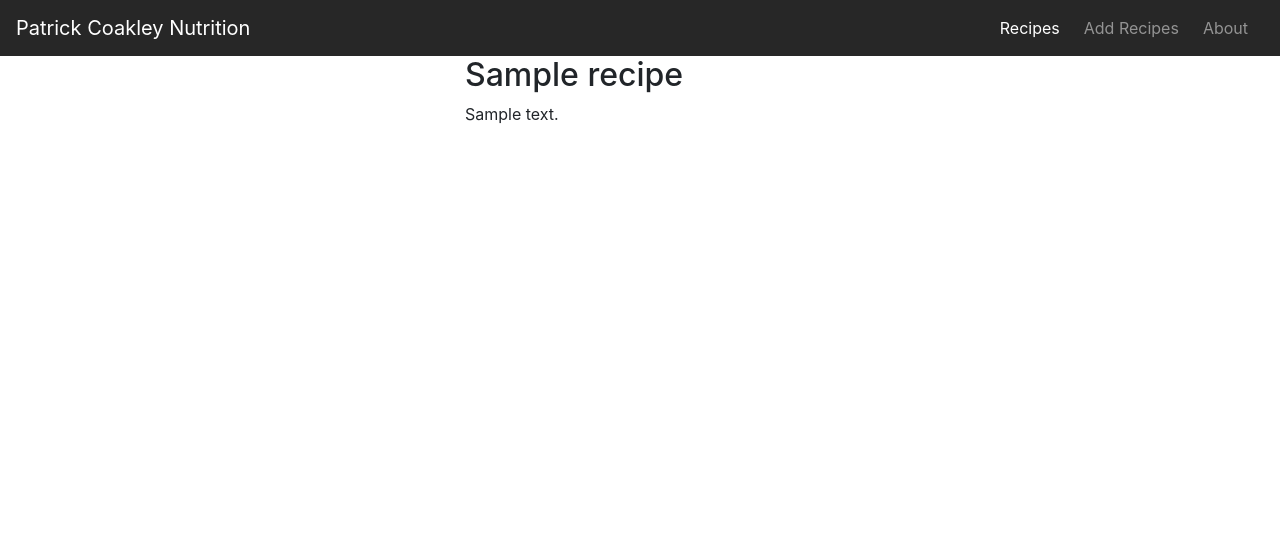
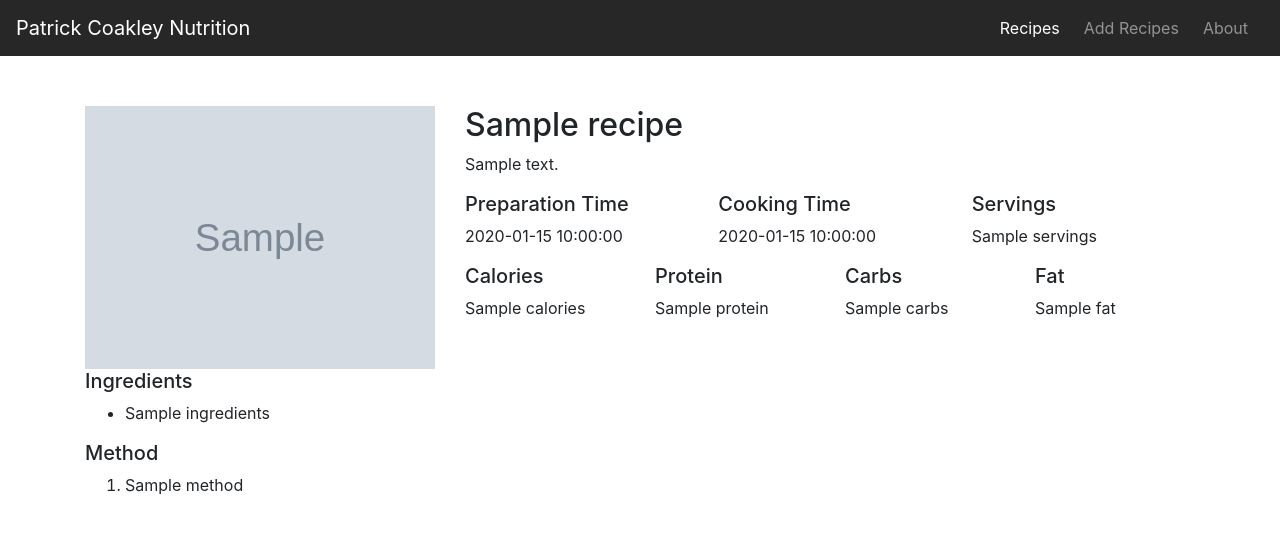
Before and after one commit to PatrickCoakley23/milestone3-, a Flask app: template templates/recipe_selected.html in a window 1280 px wide. Shown: the top 534 px of the page. Run offline with Flask 2, Linux system fonts and the light colour scheme; the template is opened without the code that fills it: most values are stand-ins (such as "Sample title", 1, 10 or a date in 2020); grey boxes marked "Sample" are stand-in pictures; some libraries are stand-ins or nearby versions.

Commit message:
have for loop function working  where ingredients and method lists are iterating correctly

```diff
--- a/run.py
+++ b/run.py
@@ -49,8 +49,8 @@ def insert_recipe():
 
 @app.route('/recipe_selected/<recipe_id>')
 def recipe_selected(recipe_id):
-    the_recipe = mongo.db.recipes.find_one({"_id": ObjectId(recipe_id)})
-    return render_template('recipe_selected.html', recipe=the_recipe)
+    the_recipe = mongo.db.recipes.find({"_id": ObjectId(recipe_id)})
+    return render_template('recipe_selected.html', recipes=the_recipe,)
 
 
 if __name__ == '__main__':
--- a/static/css/style.css
+++ b/static/css/style.css
@@ -1,5 +1,6 @@
 header {
     background-color: #272727;
+    margin-bottom: 50px;
 }
 
 /* RECIPES HOME PAGE */
@@ -8,3 +9,9 @@ header {
     width: 100%;
     height: 20vw;
 }
+
+/* RECIPE SELECTED */
+
+.recipe_selected_img {
+    width: 100%;
+}
--- a/templates/recipe_selected.html
+++ b/templates/recipe_selected.html
@@ -3,21 +3,71 @@
 
 
 <div class="container">
-    {% for recipe in recipe %}
+    {% for recipe in recipes %}
     <div class="row">
         <div class="col-4">
-
-        </div>
-        <div class="col-8">
-        <h2>{{recipe.recipe_name}}</h2>
-        <p>{{recipe.description}}</p>
+            <img src="{{recipe.image_link}}" alt="image of recipe" class="recipe_selected_img">
         </div>
 
-    {% endfor %}
-
+        <div class="col-8">
+            <h2>{{recipe.recipe_name}}</h2>
+            <p>{{recipe.description}}</p>
+            <div class="row">
+                <div class="col-4">
+                    <h5>Preparation Time</h5>
+                    <p>{{recipe.prep_time}}</p>
+                </div>
+                <div class="col-4">
+                    <h5>Cooking Time</h5>
+                    <p>{{recipe.cook_time}}</p>
+                </div>
+                <div class="col-4">
+                    <h5>Servings</h5>
+                    <p>{{recipe.servings}}</p>
+                </div>
+            </div>
+            <div class="row">
+                <div class="col-3">
+                    <h5>Calories</h5>
+                    <p>{{recipe.calories}}</p>
+                </div>
+                    <div class="col-3">
+                    <h5>Protein</h5>
+                    <p>{{recipe.protein}}</p>
+                </div>
+                    <div class="col-3">
+                    <h5>Carbs</h5>
+                    <p>{{recipe.carbs}}</p>
+                </div>
+                    <div class="col-3">
+                    <h5>Fat</h5>
+                    <p>{{recipe.fat}}</p>
+                </div>
+            </div>
+        </div>
+    </div>
+    <div class="row">
+        <div class="col">
+            <h5>Ingredients</h5>
+            <ul>
+               {% for ingredient in recipe.ingredients.split(",") %}
+                    <li>{{ingredient}}</li>
+                {% endfor %}
+            </ul>
+        </div>
+    </div>
+     <div class="row">
+        <div class="col">
+            <h5>Method</h5>
+            <ol>
+               {% for method in recipe.method.split(".") %}
+                    <li>{{method}}</li>
+                {% endfor %}
+            </ol>
+        </div>
     </div>
 
-
+ {% endfor %}
 </div>
 
 
```
